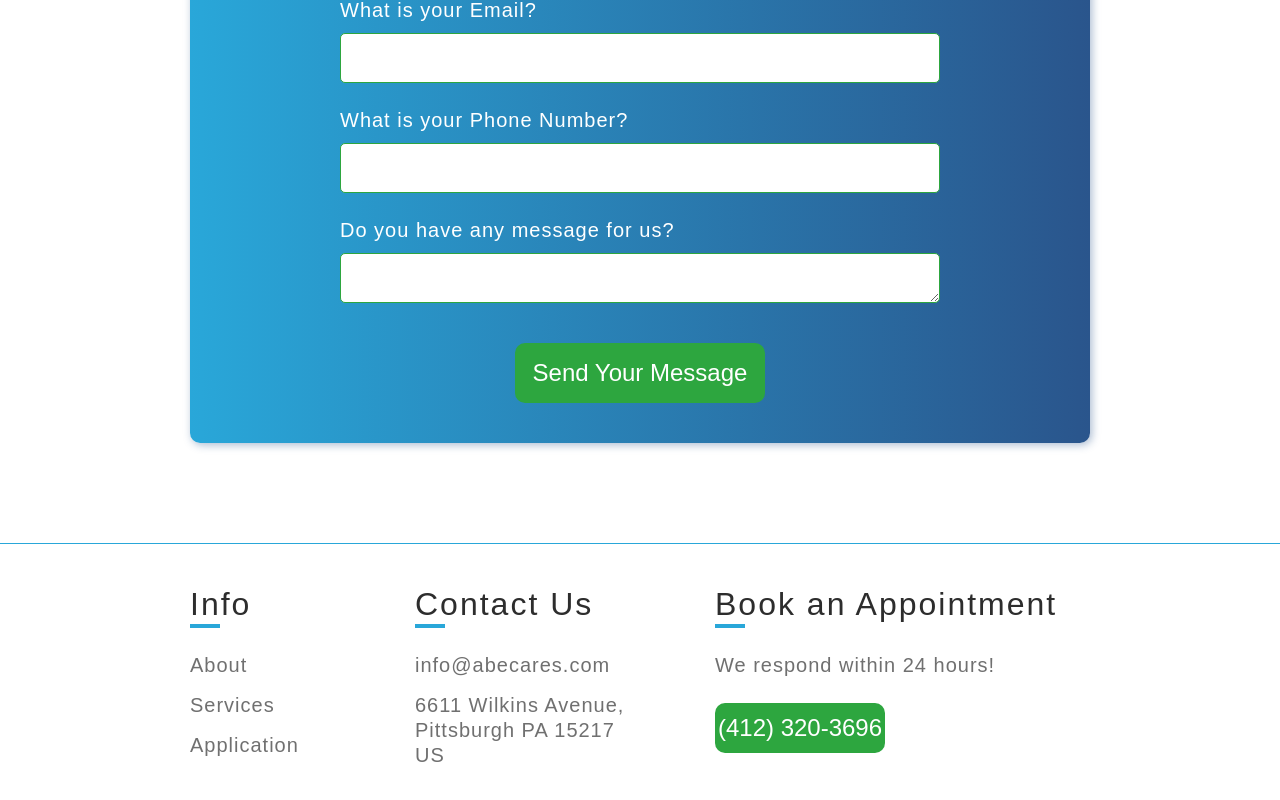
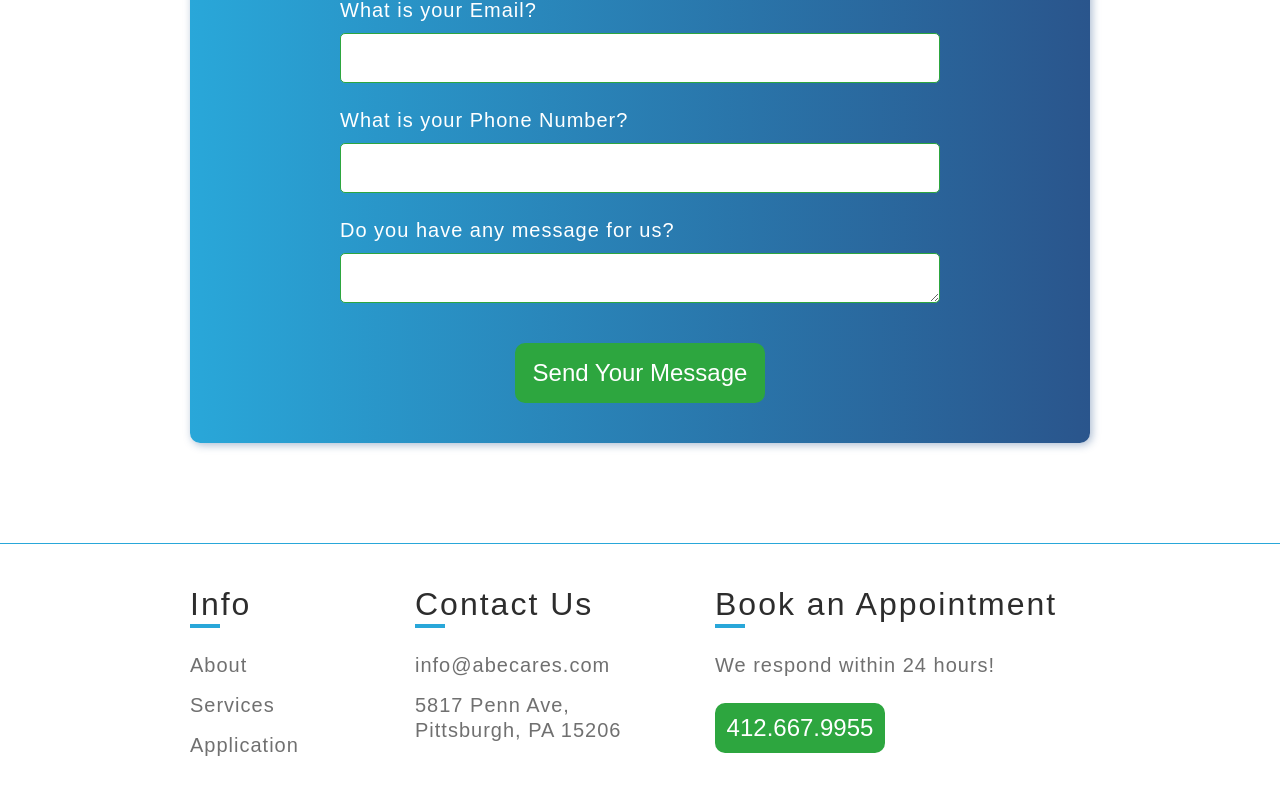
Before and after one commit to ECWireless/abecares, a Next.js app in the folder app/: page / in a window 1280 px wide. Shown: the part 3768-4568 px from the top of the page. Built offline with nearby package versions, Linux system fonts and the light colour scheme; a web font is replaced by a local one.

Commit message:
Update footer information

```diff
--- a/app/components/Footer.js
+++ b/app/components/Footer.js
@@ -23,7 +23,7 @@ export default function Footer(props) {
                     target="_blank"
                     className="p-s" id="footer__link"
                 >
-                    6611 Wilkins Avenue, Pittsburgh PA 15217 US
+                    5817 Penn Ave, Pittsburgh, PA 15206
                 </a>
             </div>
 
@@ -31,8 +31,8 @@ export default function Footer(props) {
                 <h3 className="h3">Book an Appointment</h3>
                 <div className="line" id="footer__line" />
                 <p className="p-s" id="footer__paragraph">We respond within 24 hours!</p>
-                <a href="tel: 4123203696">
-                    <button className="button button__l" id="footer__button">(412) 320-3696</button>
+                <a href="tel: 4126679955">
+                    <button className="button button__l" id="footer__button">412.667.9955</button>
                 </a>
             </div>
         </footer>
```
